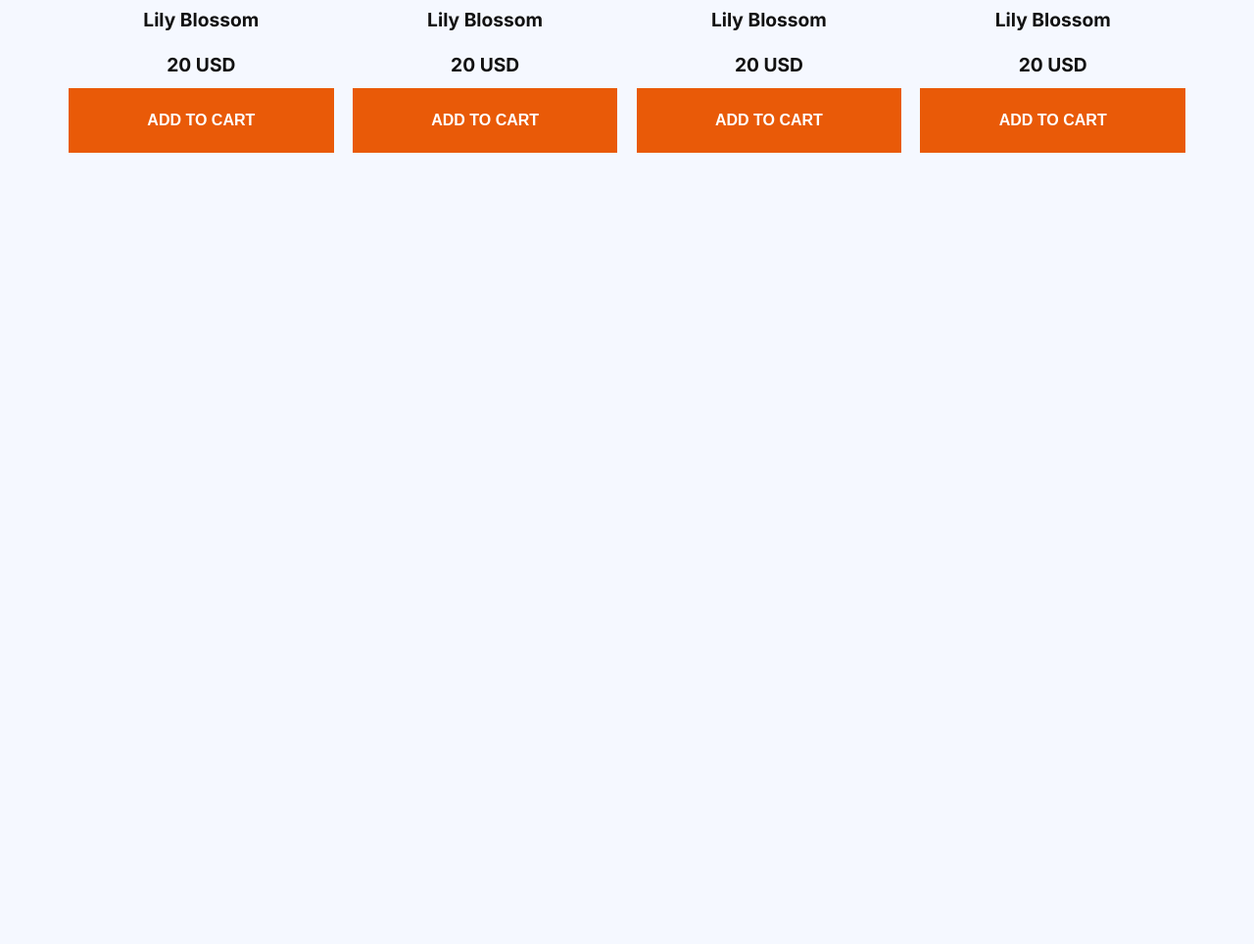
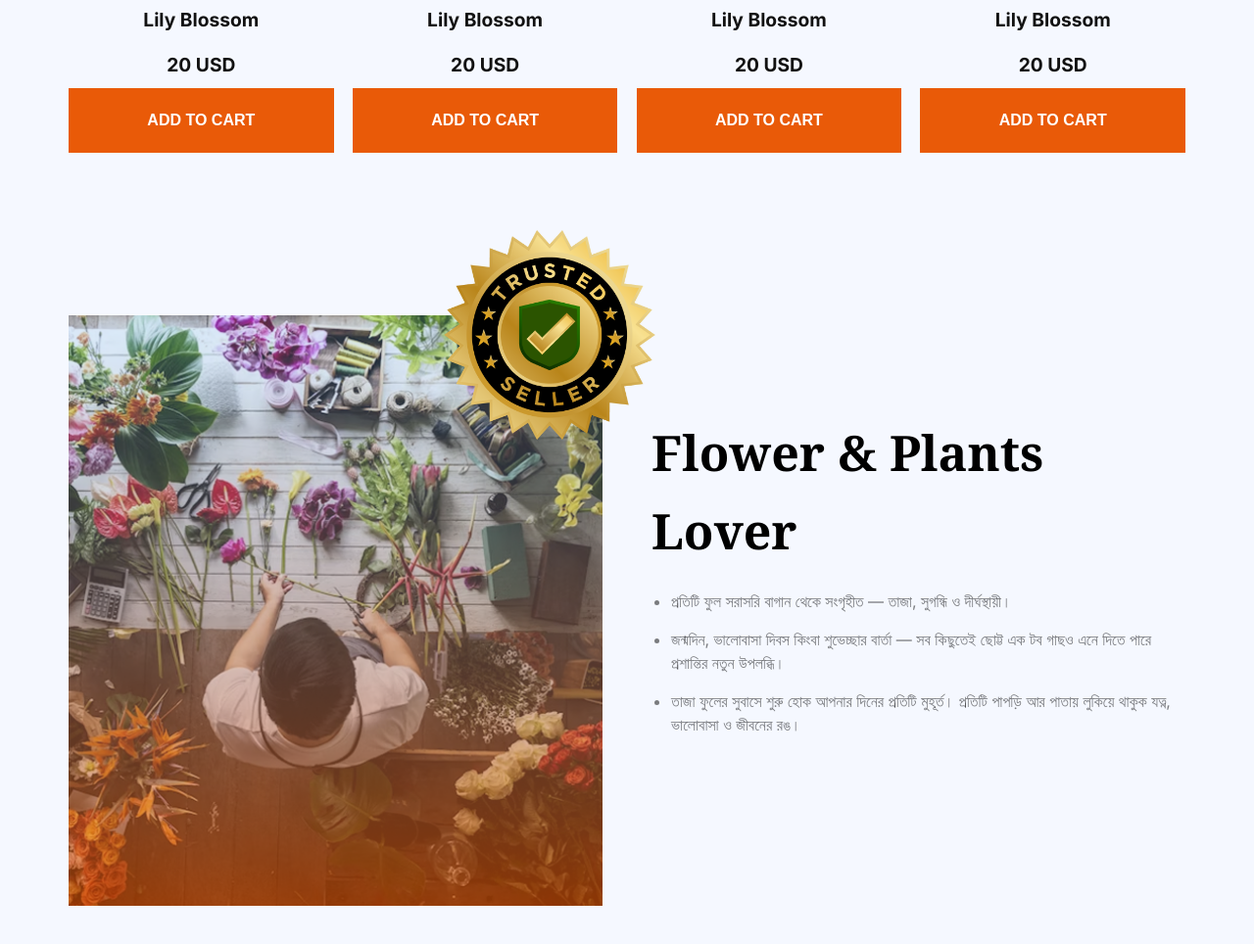
Before and after one commit to rabbi007/B12A02-Responsive-Flowers, a plain HTML site: page index.html in a window 1280 px wide. Shown: the part 1596-2560 px from the top of the page at 98% size. Before the commit the page ends 1818 px from the top, so only its background shows below. Drawn offline with Linux system fonts and the light colour scheme.

Commit message:
Flower & Plants Lover Section Done

```diff
--- a/index.html
+++ b/index.html
@@ -19,6 +19,9 @@
 </head>
 
 <body>
+
+    <!-- /* ---------------------------- Navbar Section --------------------------------- */ -->
+
     <header>
         <div class="nav-bar container">
 
@@ -37,6 +40,8 @@
         </div>
     </header>
 
+    <!-- /* ---------------------------- Banner/hero Section --------------------------------- */ -->
+
     <section class="hero container">
         <div>
             <h2>ALWAYS <span style="color: red;">FRESH FLOWERS</span> </h2>
@@ -48,11 +53,13 @@
         <div> <img src="./assets/hero-flower.png" alt=""></div>
     </section>
 
+    <!-- /* ---------------------------- Plants Section --------------------------------- */ -->
+
     <section class="products container">
         <div class="products-title">
             <h3><span style="color: red;">Our</span> Plants</h3>
             <p>আমাদের তাজা ফুলের দোকানে রয়েছে ক্লাসিক গোলাপ থেকে শুরু করে নানা রকমের দুর্লভ ফুল। যেকোনো বিশেষ মুহূর্তের
-                জন্য খুঁজে নিন আপনার পছন্দের তাজা ফুল — ভালোবাসা, শুভেচ্ছা আর প্রশান্তির জন্য।</p>
+                জন্য খুঁজে নিন আপনার পছন্দের তাজা ফুল - ভালোবাসা, শুভেচ্ছা আর প্রশান্তির জন্য।</p>
         </div>
 
         <div class="grid">
@@ -107,6 +114,38 @@
         </div>
     </section>
 
+    <!-- /* ------------------------ Flower & Plants Lover Section ------------------------------ */ -->
+
+    <section class="flex-box container">
+        <div class="image-section">
+            <img src="./assets/flower-store.png" alt="Flower Shop">
+            <img src="./assets/trusted-badge.png" alt="Trusted Badge" class="badge">
+        </div>
+        <div class="content">
+            <h1>Flower & Plants<br>Lover</h1>
+            <ul>
+                <li> প্রতিটি ফুল সরাসরি বাগান থেকে সংগৃহীত — তাজা, সুগন্ধি ও দীর্ঘস্থায়ী। </li>
+                <li> জন্মদিন, ভালোবাসা দিবস কিংবা শুভেচ্ছার বার্তা — সব কিছুতেই ছোট্ট এক টব গাছও এনে দিতে পারে
+                    প্রশান্তির নতুন উপলব্ধি। </li>
+                <li> তাজা ফুলের সুবাসে শুরু হোক আপনার দিনের প্রতিটি মুহূর্ত। প্রতিটি পাপড়ি আর পাতায় লুকিয়ে থাকুক যত্ন,
+                    ভালোবাসা ও জীবনের রঙ। </li>
+            </ul>
+        </div>
+    </section>
+
+    <!-- /* -------------------------- Latest Deals Section --------------------------------- */ -->
+
+
+
+
+    <!-- /* -------------------------- Join & Subscription Section --------------------------------- */ -->
+
+
+
+
+    <!-- /* -------------------------- Footer Section --------------------------------- */ -->
+
+
 </body>
 
 </html>
--- a/style.css
+++ b/style.css
@@ -19,24 +19,24 @@ body h1, h2, h3 {
     color: #000000;
 }
 
-body p, h4 {
+body p, h4, li {
+    font-size: 1.5rem;
+    font-weight: 400;
     color: #00000080;
     font-family: "Inter", serif;
 }
 
-/*
-.font-noto-serif { font-family: "Noto Serif", serif;}
-.font-inter {font-family: "Inter", serif;} */
+/* -------------------------- Navbar & Banner Section --------------------------------- */
+
+header {
+    padding: 1rem 0;
+    margin-bottom: 30px;
+}
 
 .container {
     max-width: 1140px;
     margin: auto;
     padding: 0px;
-}
-
-header {
-    padding: 1rem 0;
-    margin-bottom: 30px;
 }
 
 .nav-bar {
@@ -71,6 +71,8 @@ header {
     font-size: 3rem;
     margin-bottom: 1rem;
 }
+
+/* -------------------------- Plants Section --------------------------------- */
 
 .products-title> h3 {
     font-size: 3rem;
@@ -130,3 +132,65 @@ button {
 button:hover {
     background: #C62828;
 }
+
+/* -------------------------- Flower & Plants Lover Section --------------------------------- */
+
+
+.flex-box {
+    display: flex;
+    justify-content: center;
+    align-items: flex-start;
+    padding: 150px 0;
+    gap: 50px;
+}
+
+.image-section {
+    position: relative;
+    width: 50%;
+}
+
+.image-section img:first-child {
+    width: 100%;
+    object-fit: cover;
+}
+
+.badge {
+    position: absolute;
+    top: -130px;
+    left: 90%;
+    transform: translateX(-50%);
+    width: 300px;
+}
+
+.content {
+    padding-top: 100px;
+    width: 50%;
+}
+
+.content h1 {
+    font-size: 50px;
+    font-weight: 700;
+    margin-bottom: 20px;
+}
+
+.content ul {
+    padding-left: 20px;
+}
+
+.content li {
+    margin-bottom: 15px;
+    font-size: 1rem;
+    line-height: 1.5;
+}
+
+
+/* -------------------------- Latest Deals Section --------------------------------- */
+
+
+
+/* -------------------------- Join & Subscription Section --------------------------------- */
+
+
+
+
+/* -------------------------- Footer Section --------------------------------- */
```
